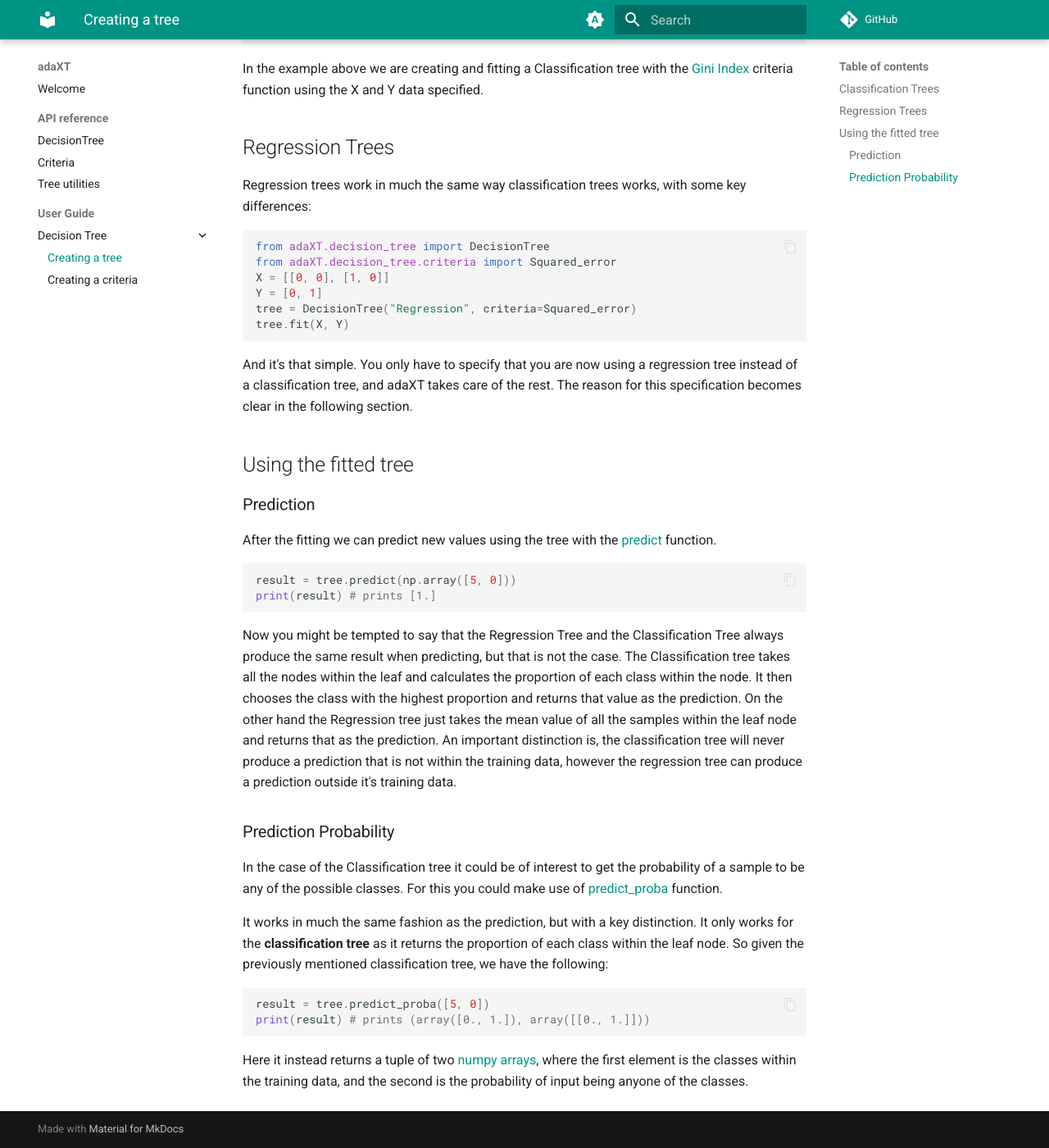
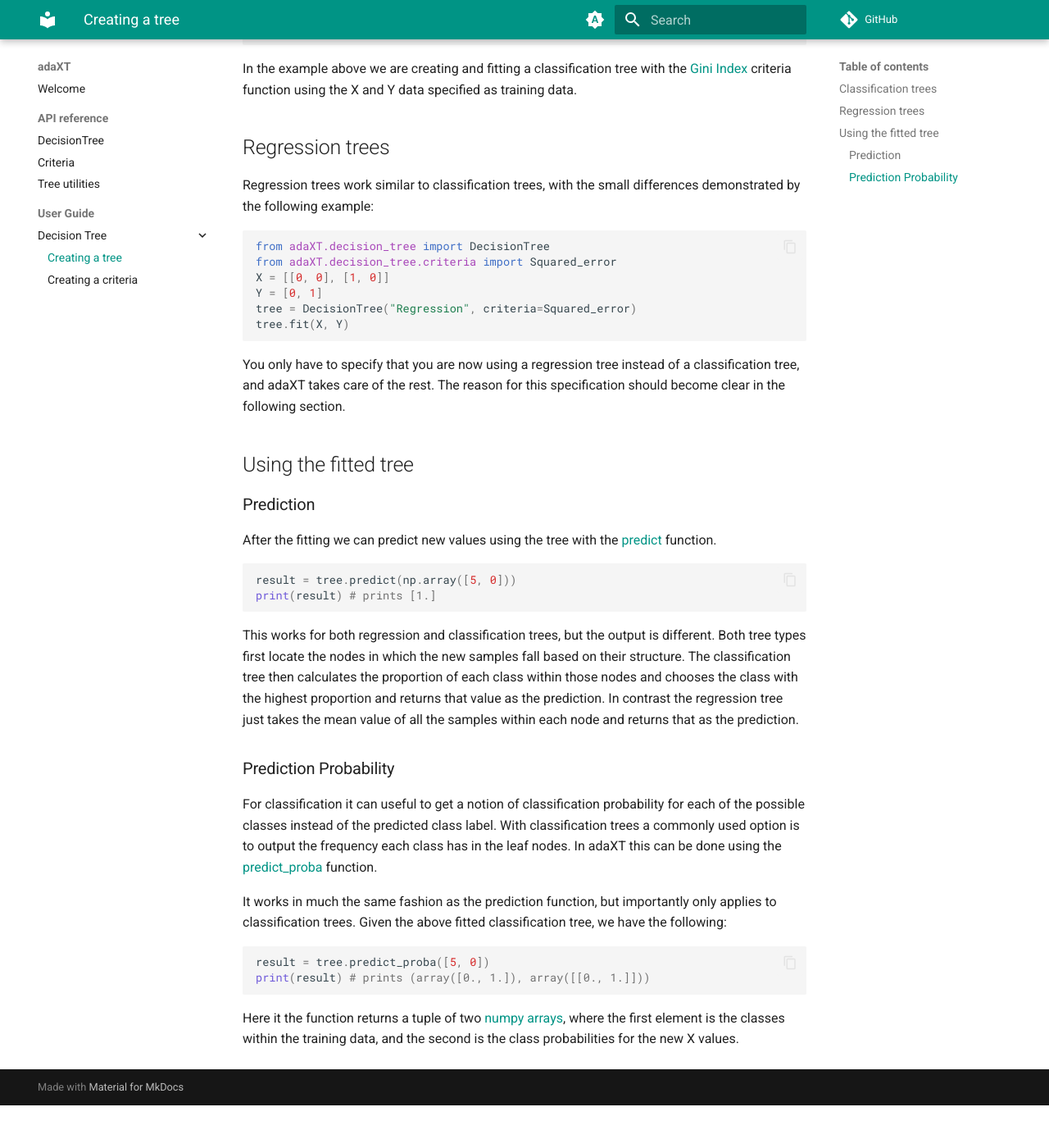
Before and after one commit to NiklasPfister/adaXT, an MkDocs documentation site: the page built from docs/decision_tree/examples/creatingATree.md, in a window 1280 px wide and 1400 px high, scrolled down 469 px. Shown: the whole window at 82% size. Built offline with MkDocs 1.6.1 and Material for MkDocs 9.7.7, drawn with Linux system fonts in a browser that asks for light colours; comment, search, counter and statistics services are not loaded; after the commit the page ends 1817 px from its top, so only the background shows below that; some of the changed text lies outside the part shown.

Commit message:
Update creatingATree.md

````diff
--- a/docs/decision_tree/examples/creatingATree.md
+++ b/docs/decision_tree/examples/creatingATree.md
@@ -1,9 +1,9 @@
-# Decision Trees
-A [Decision Tree](https://en.wikipedia.org/wiki/Decision_tree) is a predictive model, which trained on previous data, can be used to predict future outcomes. It takes on a treelike structure, where each internal node splits the dataset based upon some threshold value on a given feature index.
+# Decision trees
+A [decision tree](https://en.wikipedia.org/wiki/Decision_tree) is a predictive regression and classification model, which trained on previous data, can be used to predict future responses. Decisions trees have a tree structure, where each internal node splits the dataset based on some threshold value for a given feature index.
 
-The [DecisionTree](../tree/DecisionTree.md) class is used when creating both a Regression and Classification tree.
+The [DecisionTree](../tree/DecisionTree.md) class is used when creating both a regression and classification tree.
 
-## Classification Trees
+## Classification trees
 ```py
 from adaXT.decision_tree import DecisionTree
 from adaXT.decision_tree.criteria import Gini_index
@@ -12,11 +12,11 @@ Y = [0, 1]
 tree = DecisionTree("Classification", criteria=Gini_index)
 tree.fit(X, Y)
 ```
-In the example above we are creating and fitting a Classification
-tree with the [Gini Index](../criteria/criteria.md#adaXT.decision_tree.criteria.Gini_index) criteria function using the X and Y data specified.
+In the example above we are creating and fitting a classification
+tree with the [Gini Index](../criteria/criteria.md#adaXT.decision_tree.criteria.Gini_index) criteria function using the X and Y data specified as training data.
 
-## Regression Trees
-Regression trees work in much the same way classification trees works, with some key differences:
+## Regression trees
+Regression trees work similar to classification trees, with the small differences demonstrated by the following example:
 ```py
 from adaXT.decision_tree import DecisionTree
 from adaXT.decision_tree.criteria import Squared_error
@@ -25,7 +25,7 @@ Y = [0, 1]
 tree = DecisionTree("Regression", criteria=Squared_error)
 tree.fit(X, Y)
 ```
-And it's that simple. You only have to specify that you are now using a regression tree instead of a classification tree, and adaXT takes care of the rest. The reason for this specification becomes clear in the following section.
+You only have to specify that you are now using a regression tree instead of a classification tree, and adaXT takes care of the rest. The reason for this specification should become clear in the following section.
 
 ## Using the fitted tree
 
@@ -35,16 +35,14 @@ After the fitting we can predict new values using the tree with the [predict](..
 result = tree.predict(np.array([5, 0]))
 print(result) # prints [1.]
 ```
-Now you might be tempted to say that the Regression Tree and the Classification Tree always produce the same result when predicting, but that is not the case. The Classification tree takes all the nodes within the leaf and calculates the proportion of each class within the node. It then chooses the class with the highest proportion and returns that value as the prediction.
-On the other hand the Regression tree just takes the mean value of all the samples within the leaf node and returns that as the prediction.
-An important distinction is, the classification tree will never produce a prediction that is not within the training data, however the regression tree can produce a prediction outside it's training data.
+This works for both regression and classification trees, but the output is different. Both tree types first locate the nodes in which the new samples fall based on their structure. The classification tree then calculates the proportion of each class within those nodes and chooses the class with the highest proportion and returns that value as the prediction. In contrast the regression tree just takes the mean value of all the samples within each node and returns that as the prediction.
 
 ### Prediction Probability
-In the case of the Classification tree it could be of interest to get the probability of a sample to be any of the possible classes. For this you could make use of [predict_proba](../tree/DecisionTree.md#adaXT.decision_tree.DecisionTree.DecisionTree.predict_proba) function.
+For classification it can useful to get a notion of classification probability for each of the possible classes instead of the predicted class label. With classification trees a commonly used option is to output the frequency each class has in the leaf nodes. In adaXT this can be done using the [predict_proba](../tree/DecisionTree.md#adaXT.decision_tree.DecisionTree.DecisionTree.predict_proba) function.
 
-It works in much the same fashion as the prediction, but with a key distinction. It only works for the **classification tree** as it returns the proportion of each class within the leaf node. So given the previously mentioned classification tree, we have the following:
+It works in much the same fashion as the prediction function, but importantly only applies to classification trees. Given the above fitted classification tree, we have the following:
 ```py
 result = tree.predict_proba([5, 0])
 print(result) # prints (array([0., 1.]), array([[0., 1.]]))
 ```
-Here it instead returns a tuple of two [numpy arrays](https://numpy.org/doc/stable/reference/generated/numpy.array.html), where the first element is the classes within the training data, and the second is the probability of input being anyone of the classes.
+Here it the function returns a tuple of two [numpy arrays](https://numpy.org/doc/stable/reference/generated/numpy.array.html), where the first element is the classes within the training data, and the second is the class probabilities for the new X values.
````
